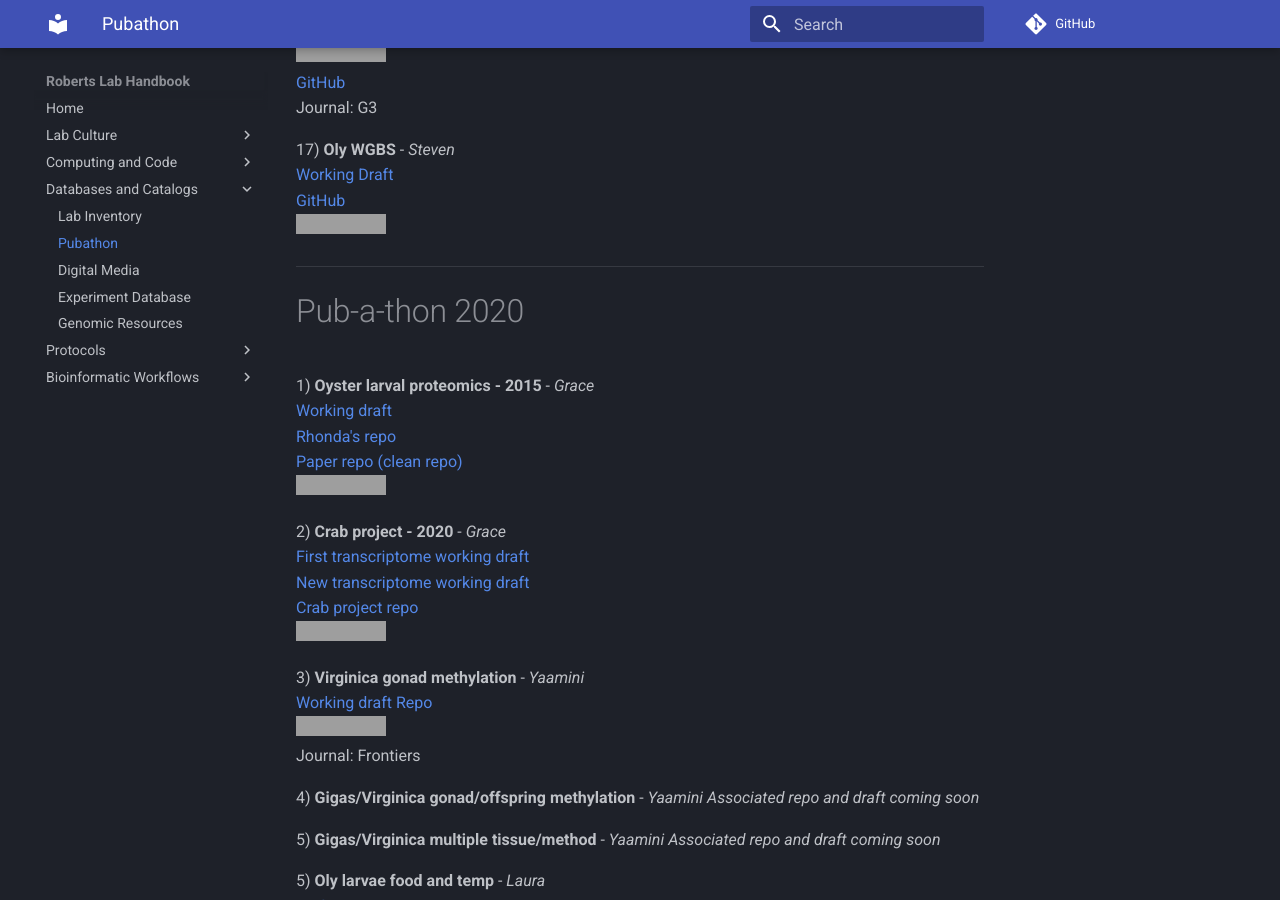
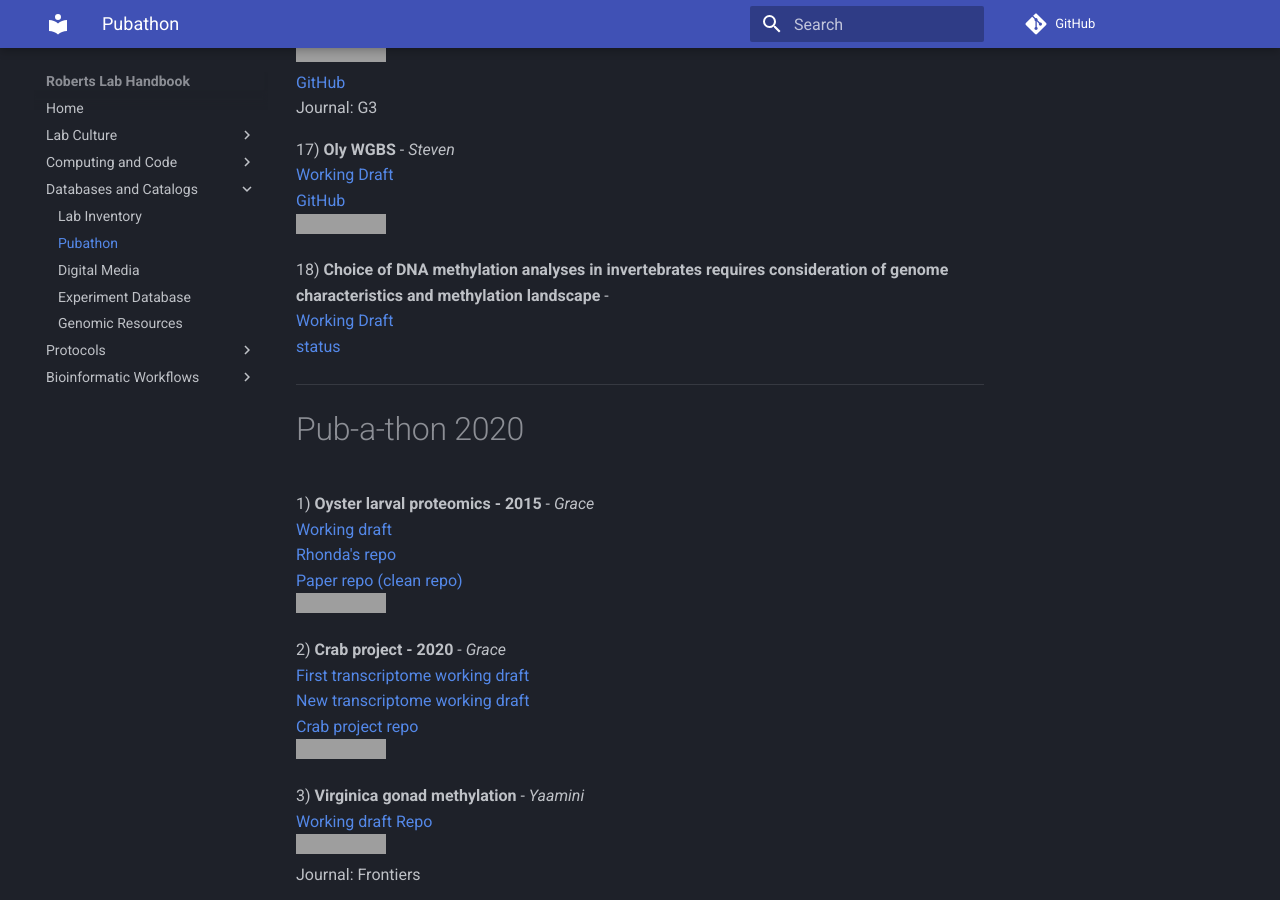
Before and after one commit to RobertsLab/resources, an MkDocs documentation site: the page built from docs/Pubathon.md, in a window 1280 px wide and 900 px high, scrolled down 2780 px. Built offline with MkDocs 1.6.1 and Material for MkDocs 9.7.7, drawn with Linux system fonts in a browser that asks for light colours; comment, search, counter and statistics services are not loaded; grey boxes are pictures that could not be loaded.

Commit message:
Update Pubathon.md

```diff
--- a/docs/Pubathon.md
+++ b/docs/Pubathon.md
@@ -98,6 +98,10 @@ Journal: G3
 [Working Draft](https://github.com/sr320/paper-oly-wgbs/blob/master/submission/Narrative.Rmd)
 [GitHub](https://github.com/sr320/paper-oly-wgbs)
 ![status](https://img.shields.io/badge/pub--a--thon%20status-early%20draft-yellow.svg)
+
+18) **Choice of DNA methylation analyses in invertebrates requires consideration of genome characteristics and methylation landscape** -
+[Working Draft](https://docs.google.com/document/d/1mjYzBNSl67Siv_Wph1ZF7CUrFpJr797_6yWyrjEKbto/edit)
+[status](https://img.shields.io/badge/pub--a--thon%20status-in%20progress-orange.svg)
 
 ---
 
```
